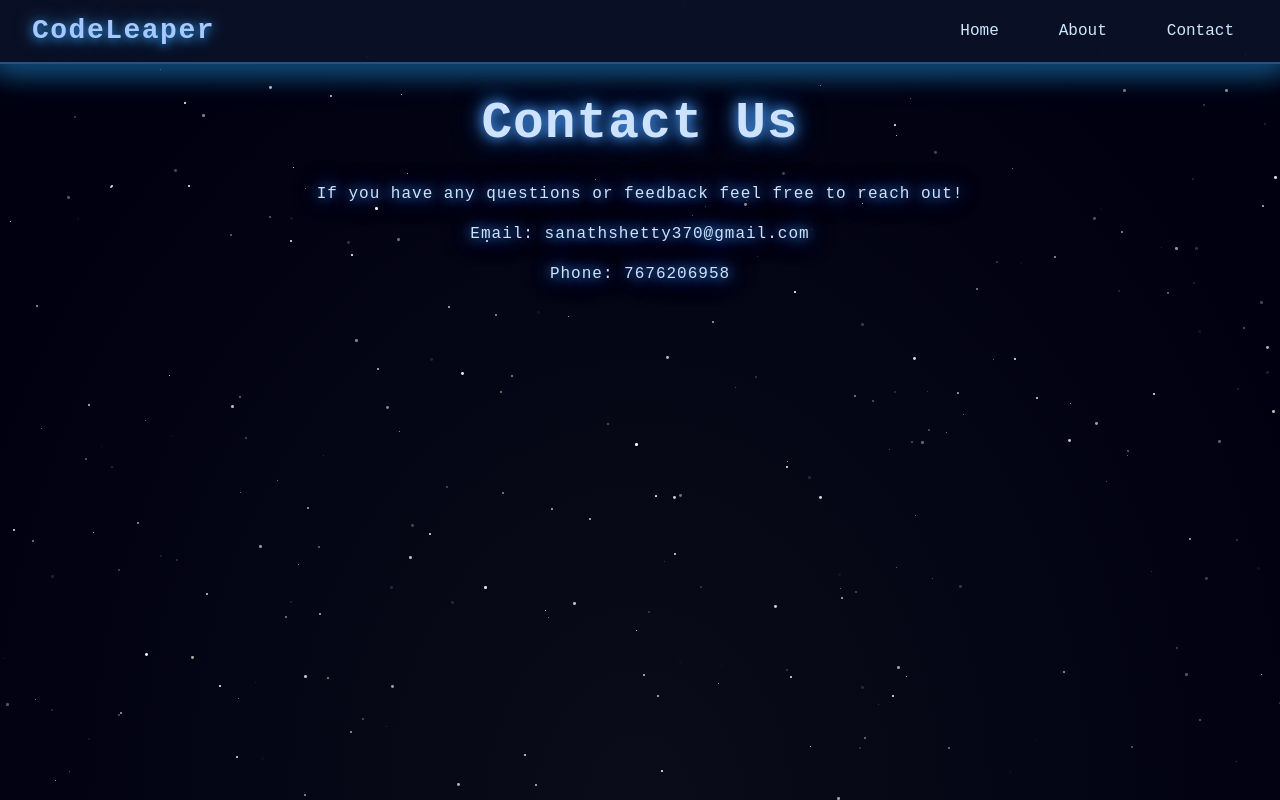
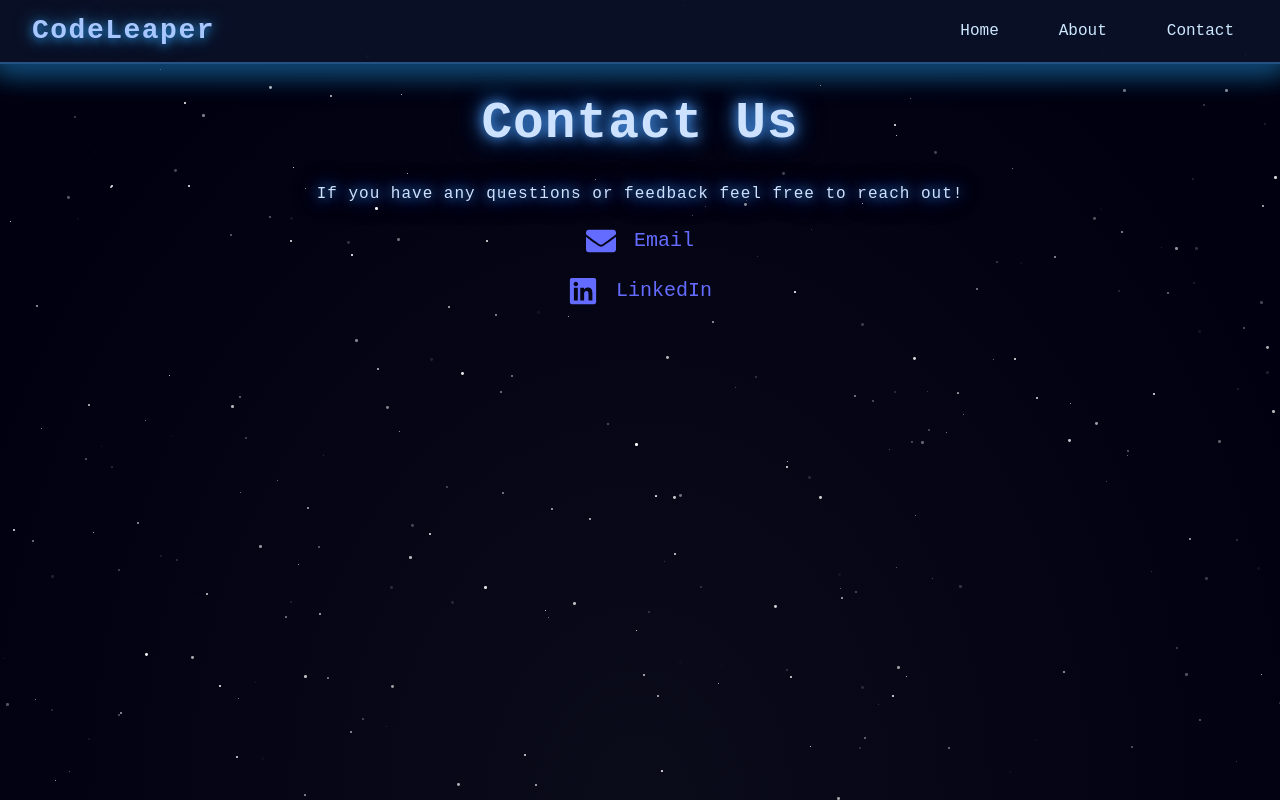
Before and after one commit to Sanath-S-Shetty/CodeLeaper, a React (Vite) app in the folder frontend/: page /contact in a window 1280 px wide. Built offline with nearby package versions, Linux system fonts and the light colour scheme; a web font is replaced by a local one.

Commit message:
environmental variables added

```diff
--- a/frontend/package.json
+++ b/frontend/package.json
@@ -12,6 +12,7 @@
   "dependencies": {
     "react": "^19.1.0",
     "react-dom": "^19.1.0",
+    "react-icons": "^5.5.0",
     "react-markdown": "^10.1.0",
     "react-router-dom": "^7.7.1",
     "react-syntax-highlighter": "^15.6.1",
--- a/frontend/src/components/ai.js
+++ b/frontend/src/components/ai.js
@@ -1,8 +1,8 @@
 
 
-const apiKey = "AIzaSyDpdouEBBAxyu7w6P-IbcSAoYcOkHHZ5fc";
+const apiKey = import.meta.env.VITE_API_KEY;
 
-    const url = `https://generativelanguage.googleapis.com/v1beta/models/gemini-2.0-flash:generateContent?key=${apiKey}`;
+const url = `https://generativelanguage.googleapis.com/v1beta/models/gemini-2.0-flash:generateContent?key=${apiKey}`;
 
 export async function gemini(prompt) {
     const response = await fetch(url, {
--- a/frontend/src/pages/contact.jsx
+++ b/frontend/src/pages/contact.jsx
@@ -1,14 +1,48 @@
+import { FaEnvelope, FaLinkedin } from "react-icons/fa";
+
+function Contact() {
+  return (
+    <div>
+      <h1>Contact Us</h1>
+      <p>If you have any questions or feedback feel free to reach out!</p>
+
+      <a href="mailto:sanathshetty370@gmail.com?subject=Hello&body=I%20wanted%20to%20contact%20you"
+      target="_blank"
+  rel="noopener noreferrer"
+  style={{
+    display: "flex",
+    alignItems: "center",
+    justifyContent: "center",
+    gap: "10px",
+    textDecoration: "none",
+    color: "",
+    fontSize: "20px",
+    marginTop: "20px"
+  }}>
+        <FaEnvelope  size={30} style={{ marginRight: "8px" }}/>
+         <span>Email</span>
+      </a>
 
 
-function Contact(){
-    return (
-        <div>
-        <h1>Contact Us</h1>
-        <p>If you have any questions or feedback feel free to reach out!</p>
-        <p>Email: sanathshetty370@gmail.com</p>
-        <p>Phone: 7676206958</p>
-        </div>
-    );
+       <a href="https://www.linkedin.com/in/sanath-s-shetty-411472302"
+      target="_blank"
+  rel="noopener noreferrer"
+  style={{
+    display: "flex",
+    alignItems: "center",
+    justifyContent: "center",
+    gap: "10px",
+    textDecoration: "none",
+    color: "",
+    fontSize: "20px",
+    marginTop: "20px"
+  }}>
+        <FaLinkedin size={30} style={{ marginRight: "8px" }}/>
+         <span>LinkedIn</span>
+
+      </a>
+    </div>
+  );
 }
 
 export default Contact;
--- a/frontend/src/pages/home.jsx
+++ b/frontend/src/pages/home.jsx
@@ -24,7 +24,7 @@ function Home() {
     <div className="home">
        <h1>Get help to ace your DSA journey</h1>
 
-      <h2>Enter the Question No or title</h2>
+      <h2>Enter the LeatCode Question No or title</h2>
 
       <form onSubmit={handleSearch}>
         <input type="text" placeholder="Question No or title" value={searchQuery} onChange={(e) => setSearchQuery(e.target.value)} />
```
Also changed, not shown: 2 other files (tests, documents, lock files or other folders).
